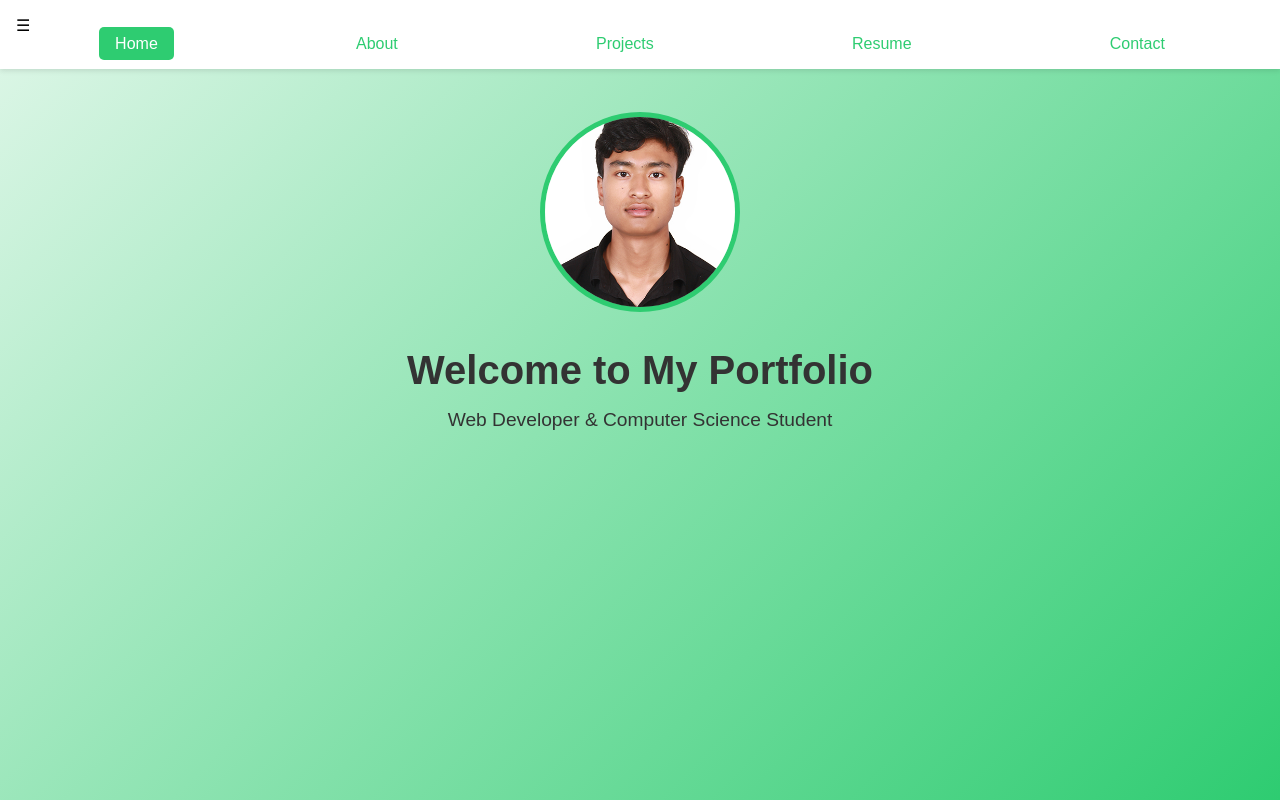
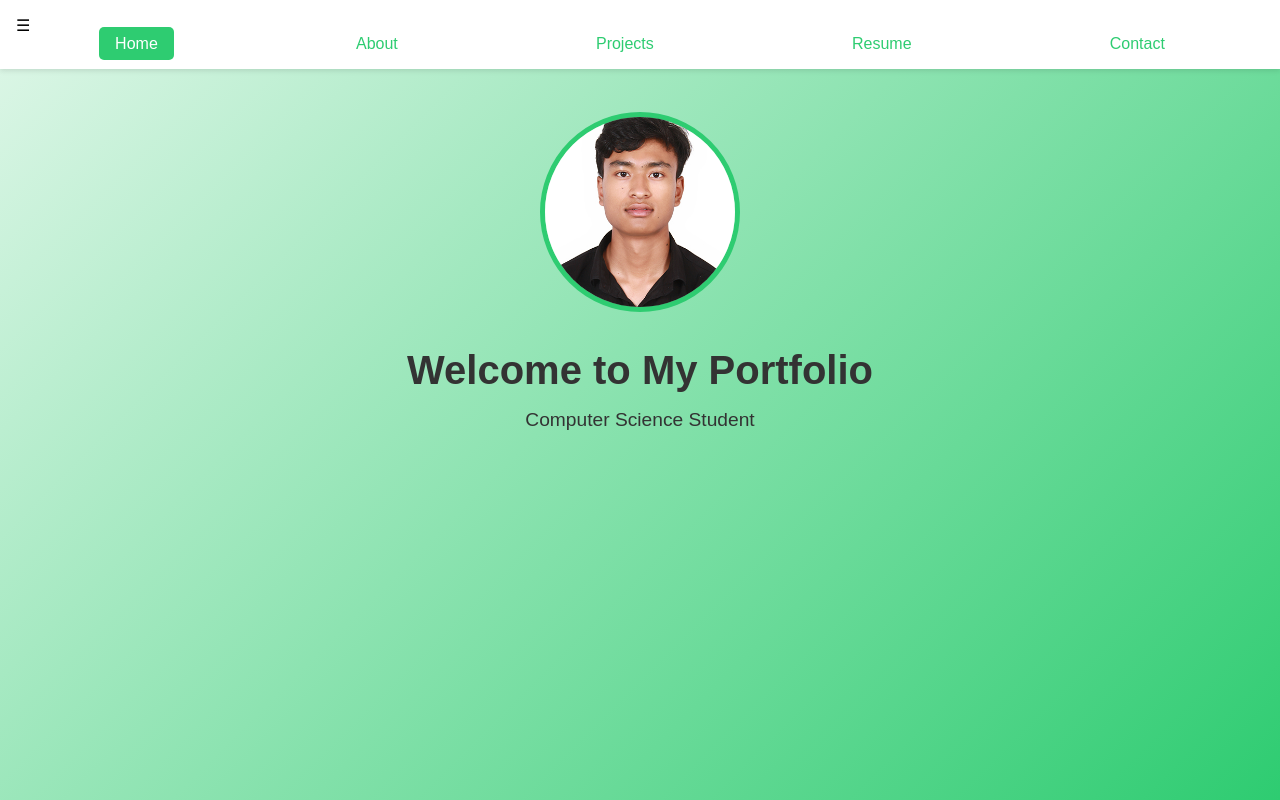
Before and after one commit to bee-pin62/portfolio.com, a plain HTML site: page index.html in a window 1280 px wide. Shown: the top 800 px of the page. Drawn offline with Linux system fonts and the light colour scheme.

Commit message:
Update index.html

```diff
--- a/index.html
+++ b/index.html
@@ -21,7 +21,7 @@
     <section id="home" class="page active">
       <img src="img/main.jpg" alt="Profile Photo" class="profile-img" />
       <h1>Welcome to My Portfolio</h1>
-      <p>Web Developer & Computer Science Student</p>
+      <p>Computer Science Student</p>
     </section>
 
     <section id="about" class="page">
```
